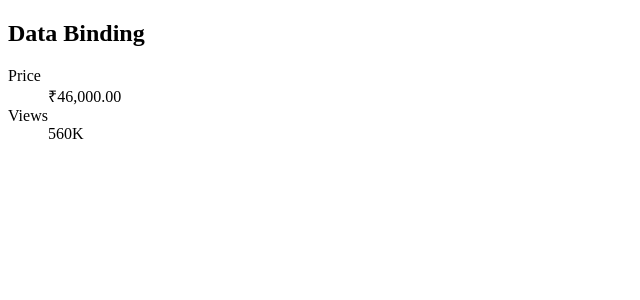
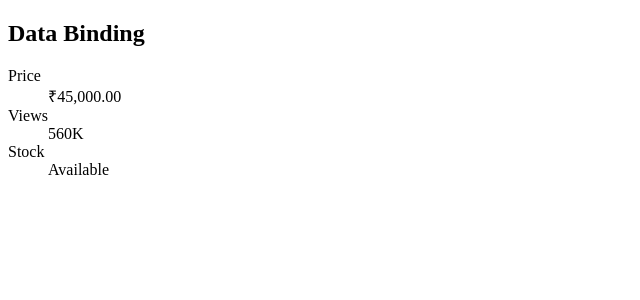
Before and after one commit to koushikbajpayee06/React-19, a React (Vite) app: page / in a window 1280 px wide. Shown: the top 300 px of the page, without its empty margins (0-640 px from the left). Built offline with nearby package versions, Linux system fonts and the light colour scheme.

Commit message:
handling boolean value

```diff
--- a/src/App.jsx
+++ b/src/App.jsx
@@ -1,4 +1,5 @@
 
+import { BooleanBinding } from './components/binding-data-types/boolean-binding'
 import { NumberBinding } from './components/binding-data-types/number-bindings'
 
 
@@ -7,7 +8,7 @@ function App() {
 
   return (
     <div>
-      <NumberBinding/>
+      <BooleanBinding/>
     </div>
   )
 }
--- /dev/null
+++ b/src/components/binding-data-types/boolean-binding.jsx
@@ -0,0 +1,24 @@
+import { useEffect, useState } from "react";
+
+export function BooleanBinding(){
+
+    const [price, setprice]= useState(0);
+    const [views] = useState(560000);
+    const [stock] = useState(true);
+    useEffect(()=>{
+        setprice(45000);
+    },[]);
+    return(
+        <div className="container-fluid">
+            <h2 className="text-center text-warning p-3">Data Binding</h2>
+            <dl>
+                <dt>Price</dt>
+                <dd>{price.toLocaleString('en-in', {style:"currency", currency:"INR"})}</dd>
+                <dt>Views</dt>
+                <dd>{views.toLocaleString('en-us', {notation:"compact"})}</dd>
+                <dt>Stock</dt>
+                <dd>{(stock===true) ? "Available" : "Out of Stock" }</dd>
+            </dl>
+      </div>
+    )
+}
```
